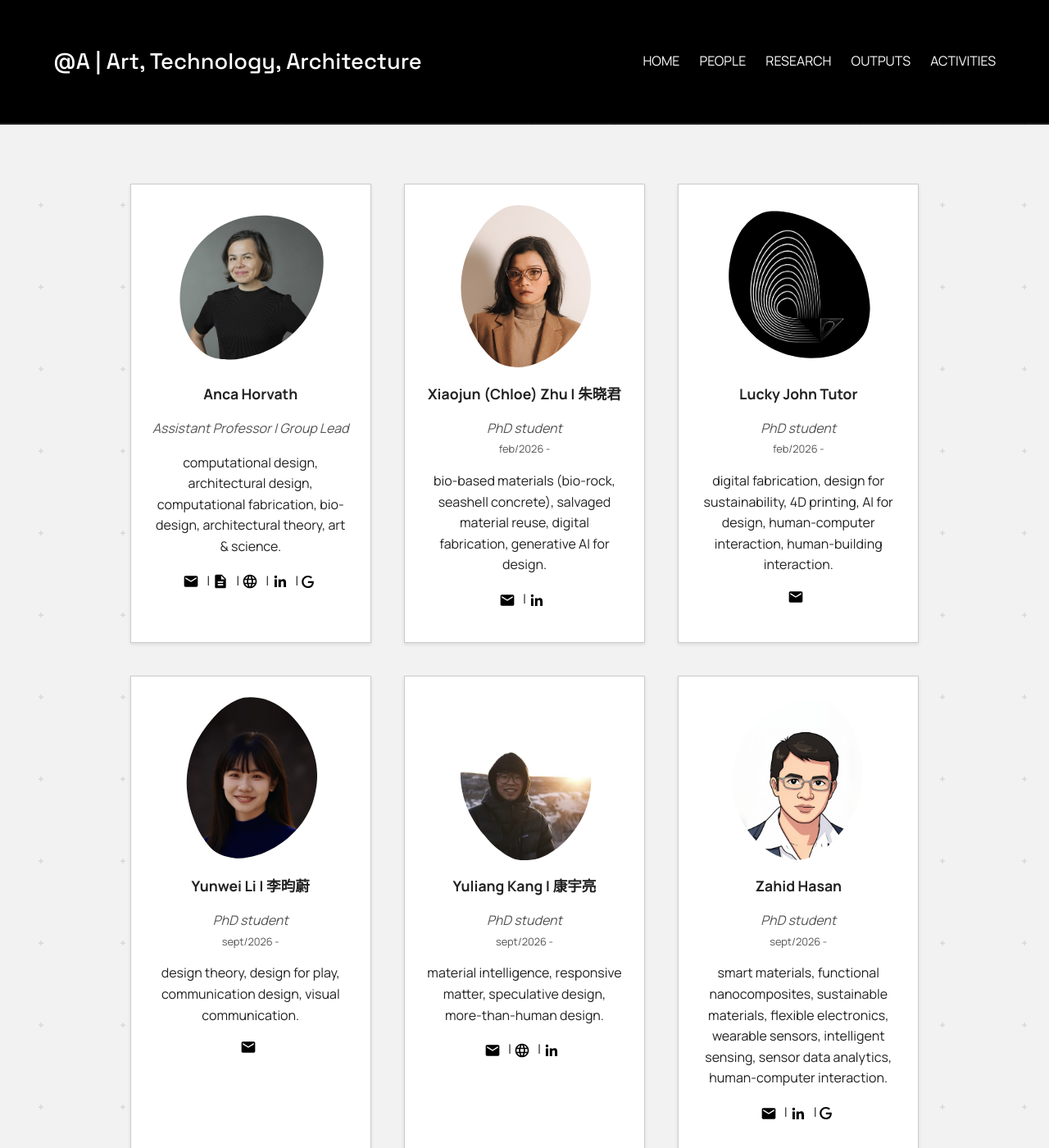
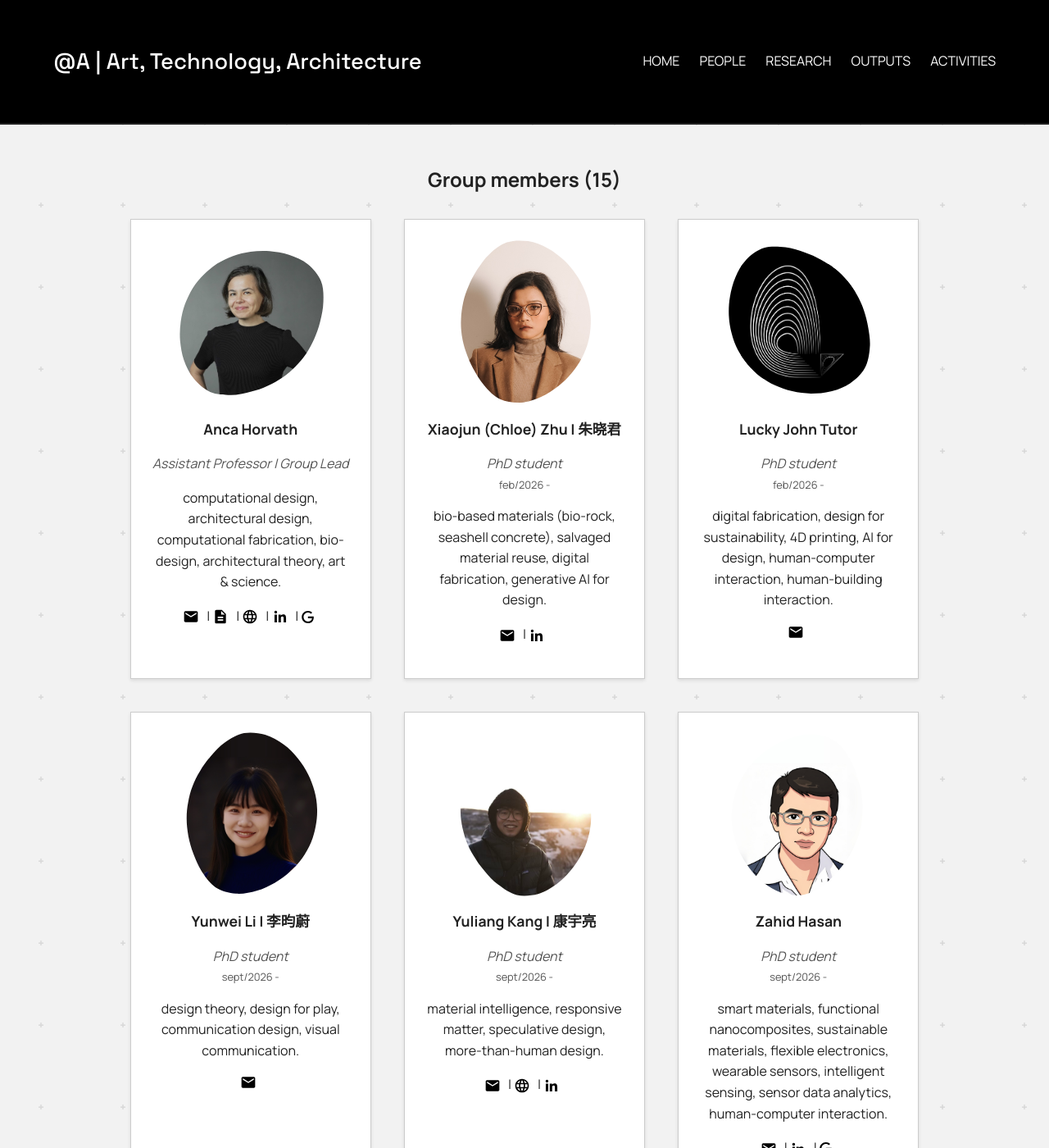
Before and after one commit to anqua/at-a, a Jekyll site: the page built from people.md, in a window 1280 px wide and 1400 px high. Shown: the whole window at 82% size. Built offline with Jekyll 4.4.1, drawn with Linux system fonts in a browser that asks for light colours; some of the changed text lies outside the part shown.

Commit message:
People: counts in the section headings (Group members, Visiting researchers)
Adds a Group members heading above the member grid; both counts come from the data files.

Co-Authored-By: Claude Sonnet 5.5 <noreply@anthropic.com>

```diff
--- a/assets/css/style.css
+++ b/assets/css/style.css
@@ -1001,3 +1001,8 @@ main a.pub-thumb-link:hover {
   text-transform: uppercase;
   color: #555;
 }
+
+.people-heading {
+  text-align: center;
+  margin: 0 0 0.2em;
+}
--- a/people.md
+++ b/people.md
@@ -2,6 +2,8 @@
 layout: default
 title: People
 ---
+
+<h2 class="people-heading">Group members ({{ site.data.people.size }})</h2>
 
 <div id="people">
 {% for person in site.data.people %}
@@ -27,7 +29,7 @@ title: People
 </div>
 
 <div id="visiting">
-  <h2 class="visiting-heading">Visiting researchers</h2>
+  <h2 class="visiting-heading">Visiting researchers ({{ site.data.visiting.size }})</h2>
 {% for v in site.data.visiting %}
   <div class="visiting-card visiting-card--{{ v.area }}">
     <img src="{% if v.photo %}{{ v.photo }}{% else %}/at-a/assets/images/Logo_AtA.png{% endif %}" alt="{{ v.name | escape }}" class="visiting-photo{% unless v.photo %} visiting-photo--logo{% endunless %}">
```
